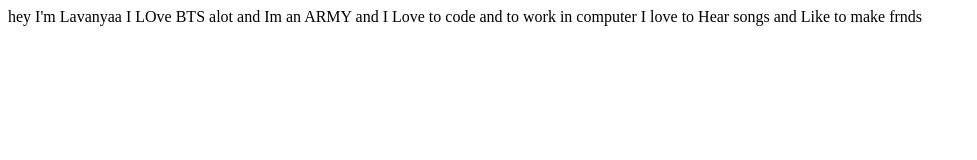
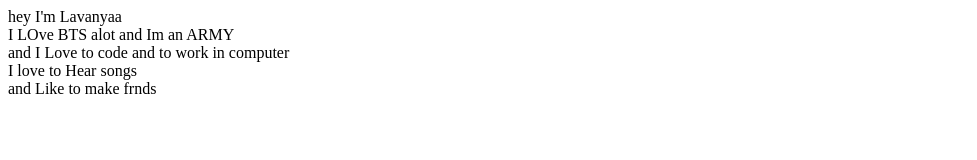
Before and after one commit to Lavanyabts/lavanya-student-site, a plain HTML site: page index.html in a window 1280 px wide. Shown: the whole page, without its empty margins (0-977 px from the left). Drawn offline with Linux system fonts and the light colour scheme.

Commit message:
docs: a little change

```diff
--- a/index.html
+++ b/index.html
@@ -7,10 +7,10 @@
     <title>lavanyaa site</title>
 </head>
 <body>
-    hey I'm Lavanyaa
-    I LOve BTS alot and Im an ARMY
-    and I Love to code and to work in computer
-    I love to Hear songs
+    hey I'm Lavanyaa <br>
+    I LOve BTS alot and Im an ARMY <br>
+    and I Love to code and to work in computer<br>
+    I love to Hear songs<br>
     and Like to make frnds
 </body>
 </html>
```
